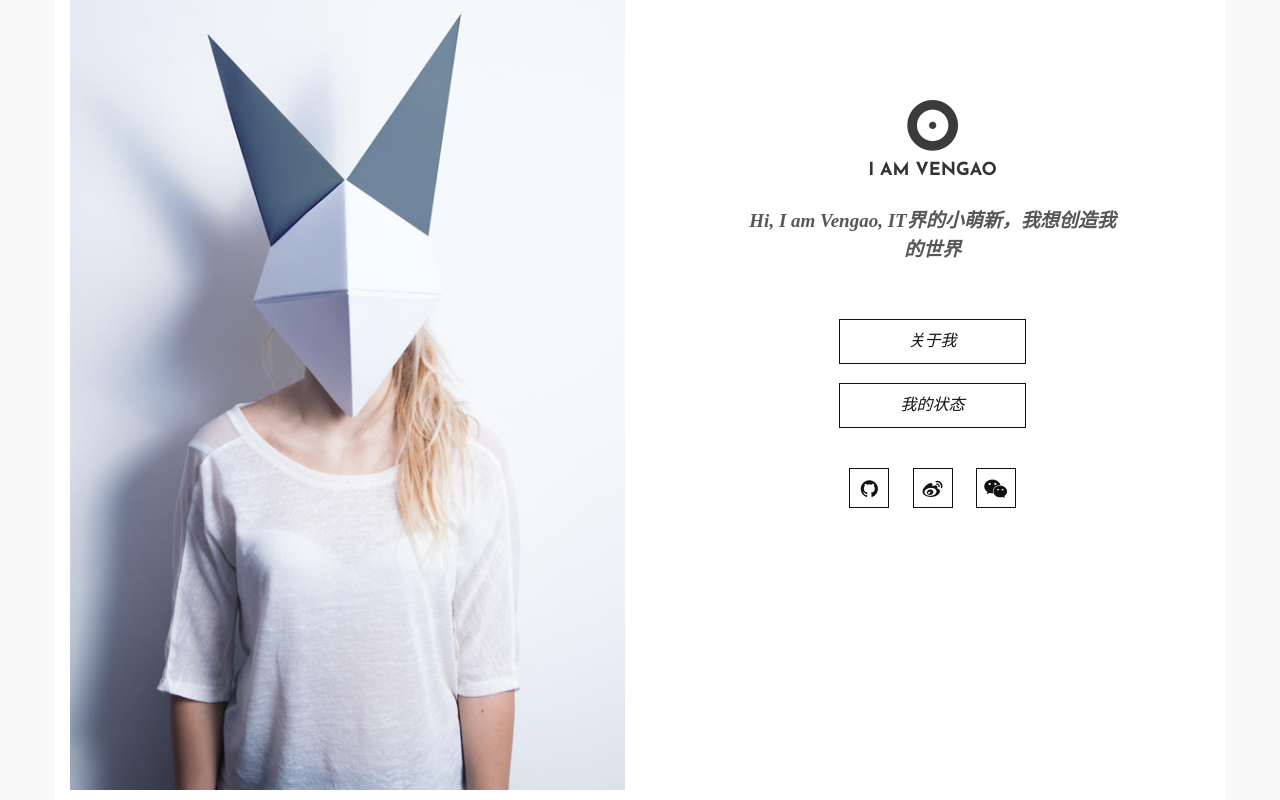
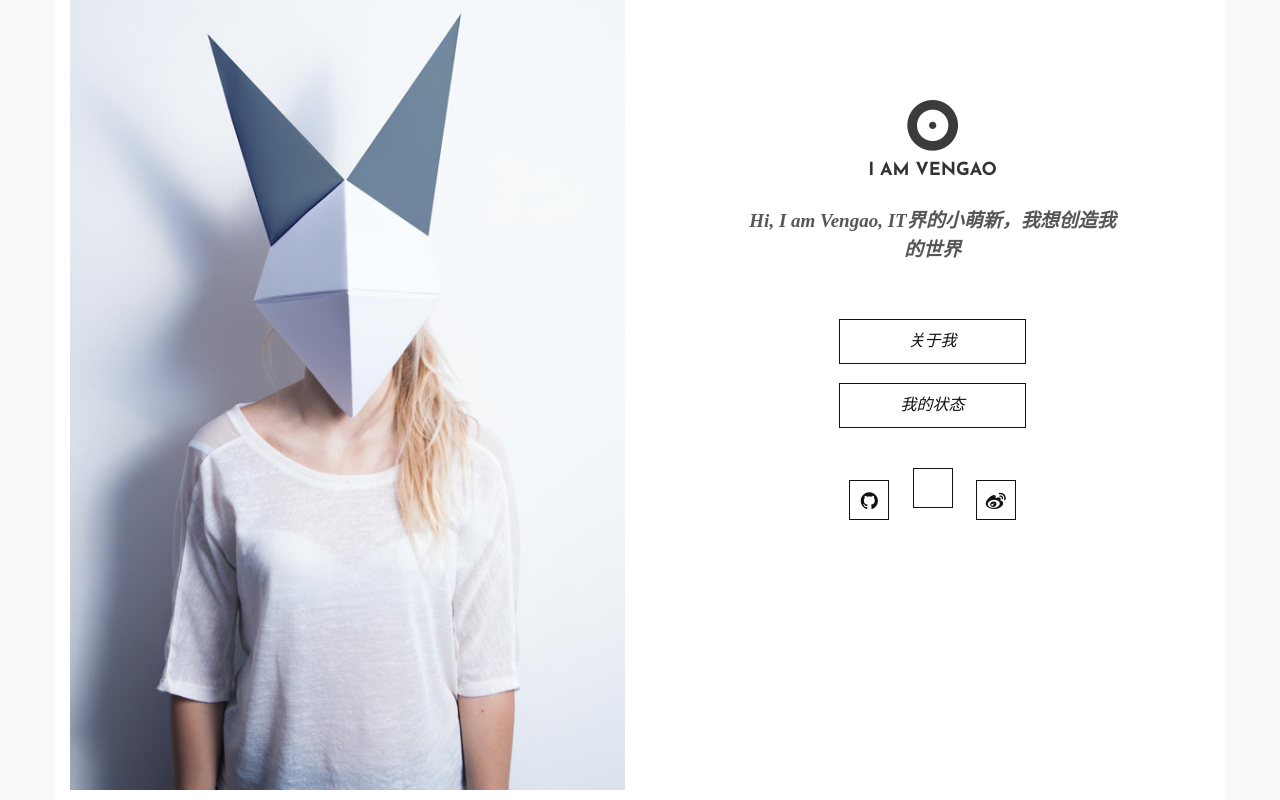
Before and after one commit to Vengao/vengao.github.io, a plain HTML site: page index.html in a window 1280 px wide. Drawn offline with nearby package versions, Linux system fonts and the light colour scheme.

Commit message:
“提交标签修改”

```diff
--- a/index.html
+++ b/index.html
@@ -40,9 +40,9 @@
                             <div id="work" class="btn btn-rabbit">我的状态</div>
                         </div>
                         <div class="social">
-                            <a href="https://vengao.github.io"><i class="fa fa-github" aria-hidden="true"></i></a>
+                            <a href="https://github.com/Vengao"><i class="fa fa-github" aria-hidden="true"></i></a>
+                            <a href="https://vengao.github.io/vengao-blog"><i class="fa fa-blog" aria-hidden="true"></i></a>
                             <a href="#"><i class="fa fa-weibo" aria-hidden="true"></i></a>
-                            <a href="#"><i class="fa fa-weixin" aria-hidden="true"></i></a>
                         </div>
                     </div>
                 </div>
```
